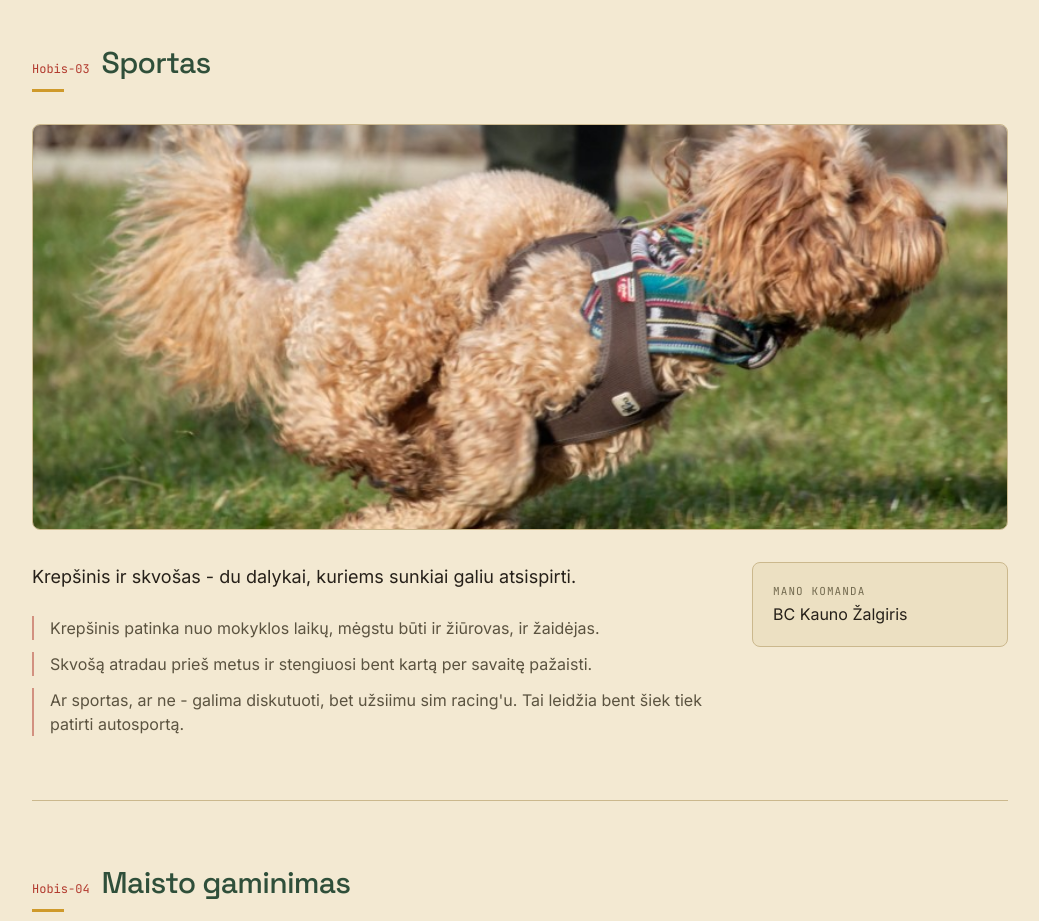
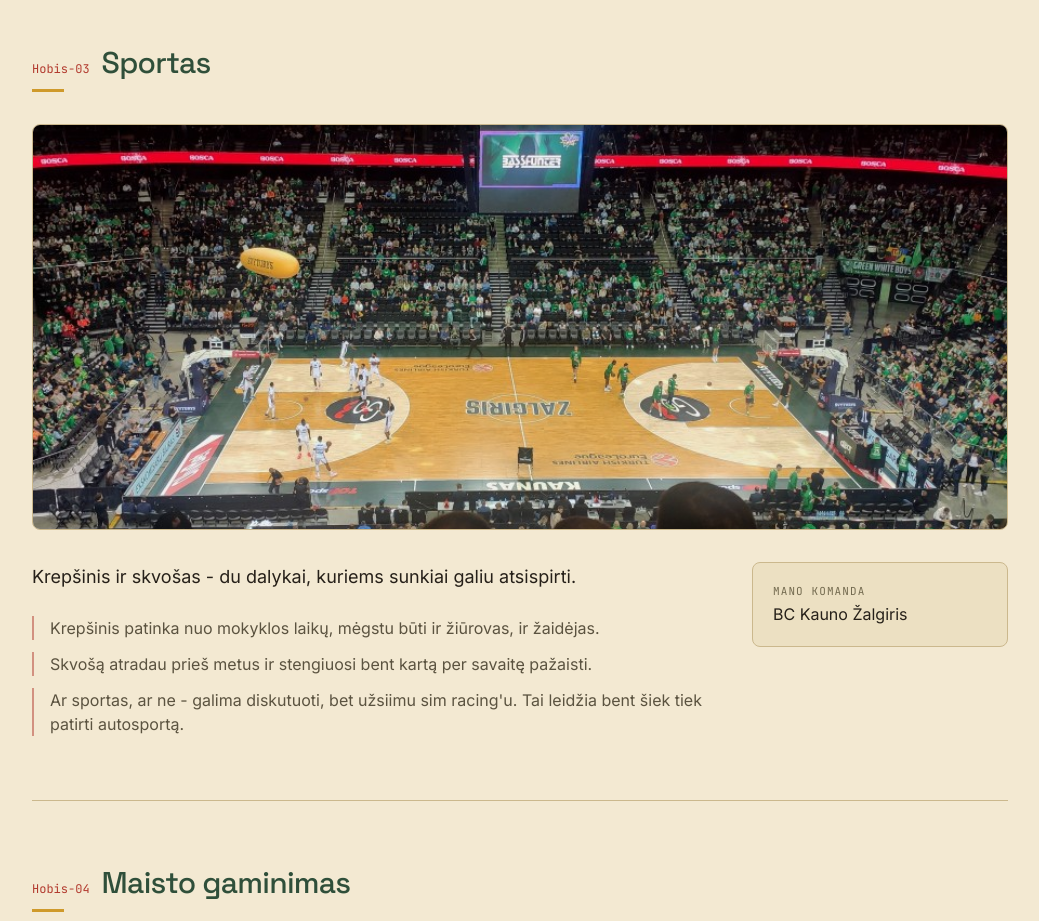
Before and after one commit to sarasko/my-one-pager, a Vue app: page / in a window 1280 px wide. Shown: the part 3080-4001 px from the top of the page, without its empty margins (120-1159 px from the left). Built offline with nearby package versions, Linux system fonts and the light colour scheme.

Commit message:
updated sports image

```diff
--- a/src/profile.ts
+++ b/src/profile.ts
@@ -94,7 +94,7 @@
     {
       id: "sports",
       code: "Hobis-03",
-      image: "/sports.jpeg",
+      image: "/IMG_20231102_194421.jpg",
       title: "Sportas",
       lead: "Krepšinis ir skvošas - du dalykai, kuriems sunkiai galiu atsispirti.",
       meta: [{ label: "Mano komanda", value: "BC Kauno Žalgiris" }],
```
Also changed, not shown: public/IMG_20231102_194421.jpg (added), public/sports.jpeg (deleted).
